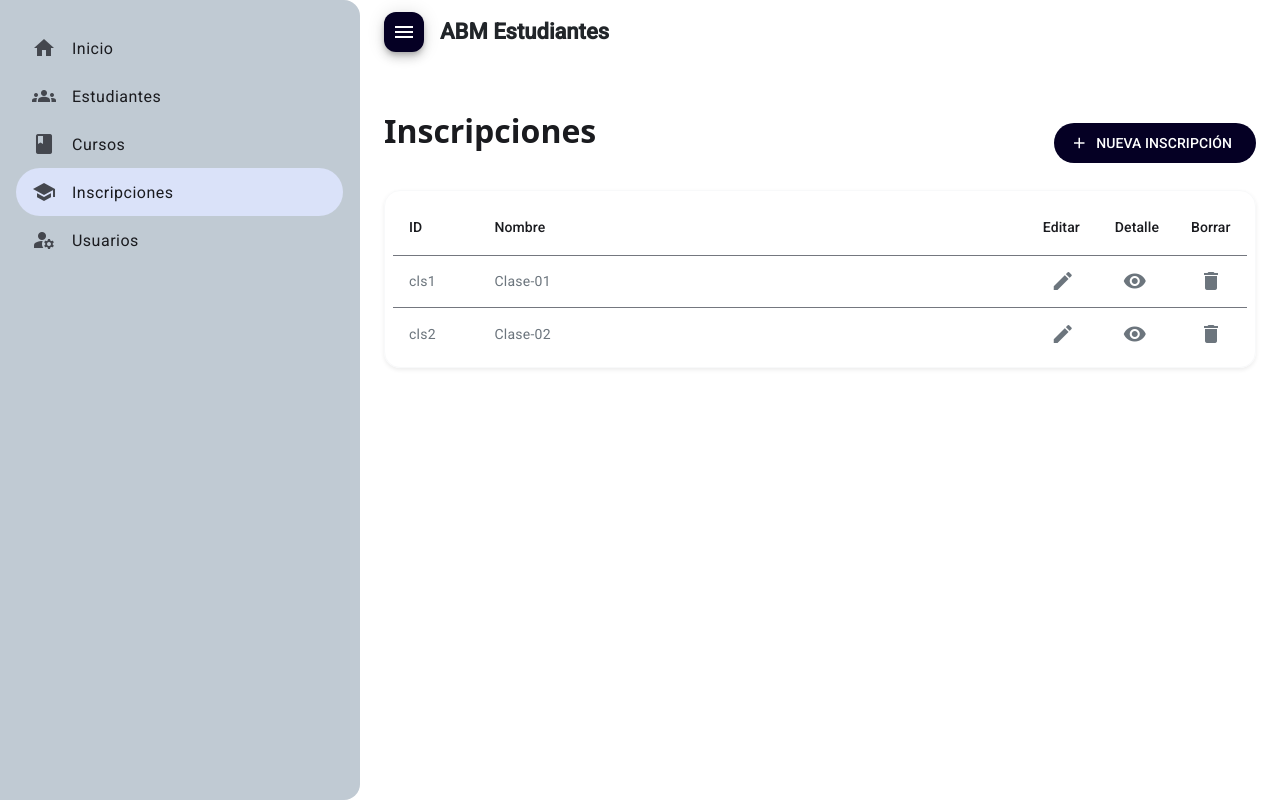
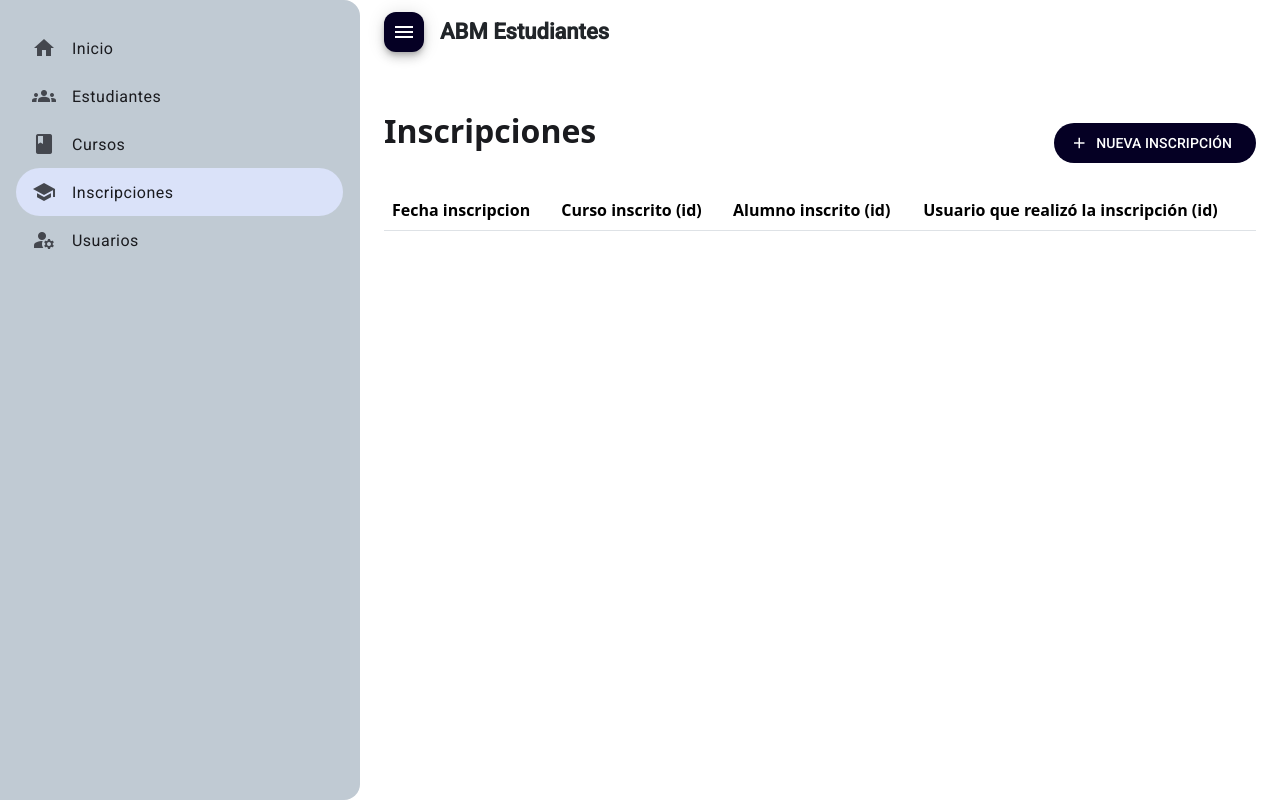
Before and after one commit to ktyyuuki/proyectoAngular, an Angular app: page /dashboard/inscriptions in a window 1280 px wide. Built offline with nearby package versions, Linux system fonts and the light colour scheme.

Commit message:
bosquejo inscripciones

```diff
--- a/src/app/modules/dashboard/pages/inscriptions/inscriptions.component.html
+++ b/src/app/modules/dashboard/pages/inscriptions/inscriptions.component.html
@@ -14,7 +14,17 @@
     <mat-spinner class="mx-auto"/>
   </div>
  } @else {
-   <app-inscriptions-table
+    <table class="table">
+      <thead>
+        <tr>
+          <th>Fecha inscripcion</th>
+          <th>Curso inscrito (id)</th>
+          <th>Alumno inscrito (id)</th>
+          <th>Usuario que realizó la inscripción (id)</th>
+        </tr>
+      </thead>
+    </table>
+   <!-- <app-inscriptions-table
      [dataSource]="dataSource"
-   />
+   /> -->
  }
```
Also changed, not shown: src/app/modules/dashboard/pages/inscriptions/models/index.ts (+6 -2 lines).
